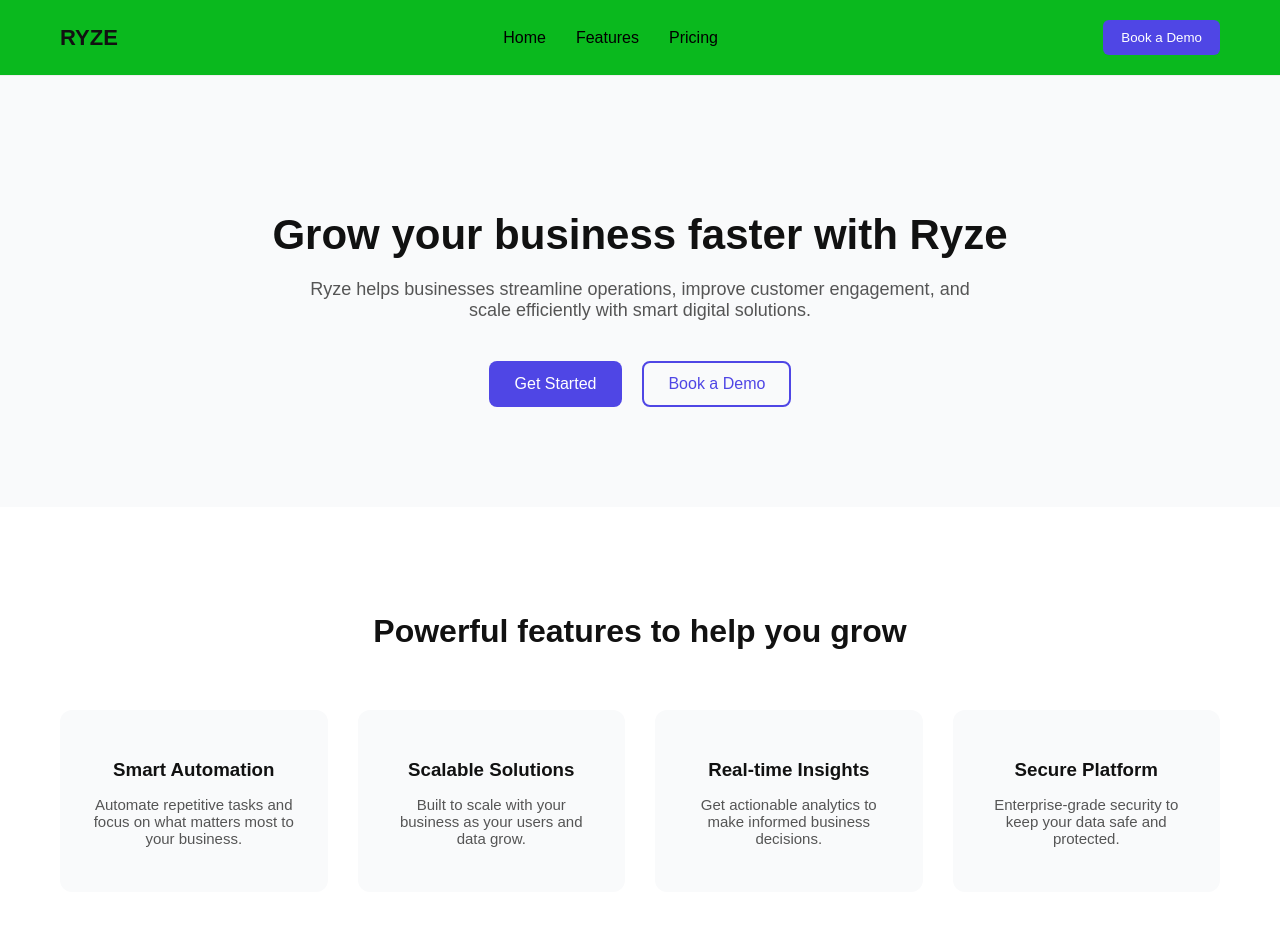
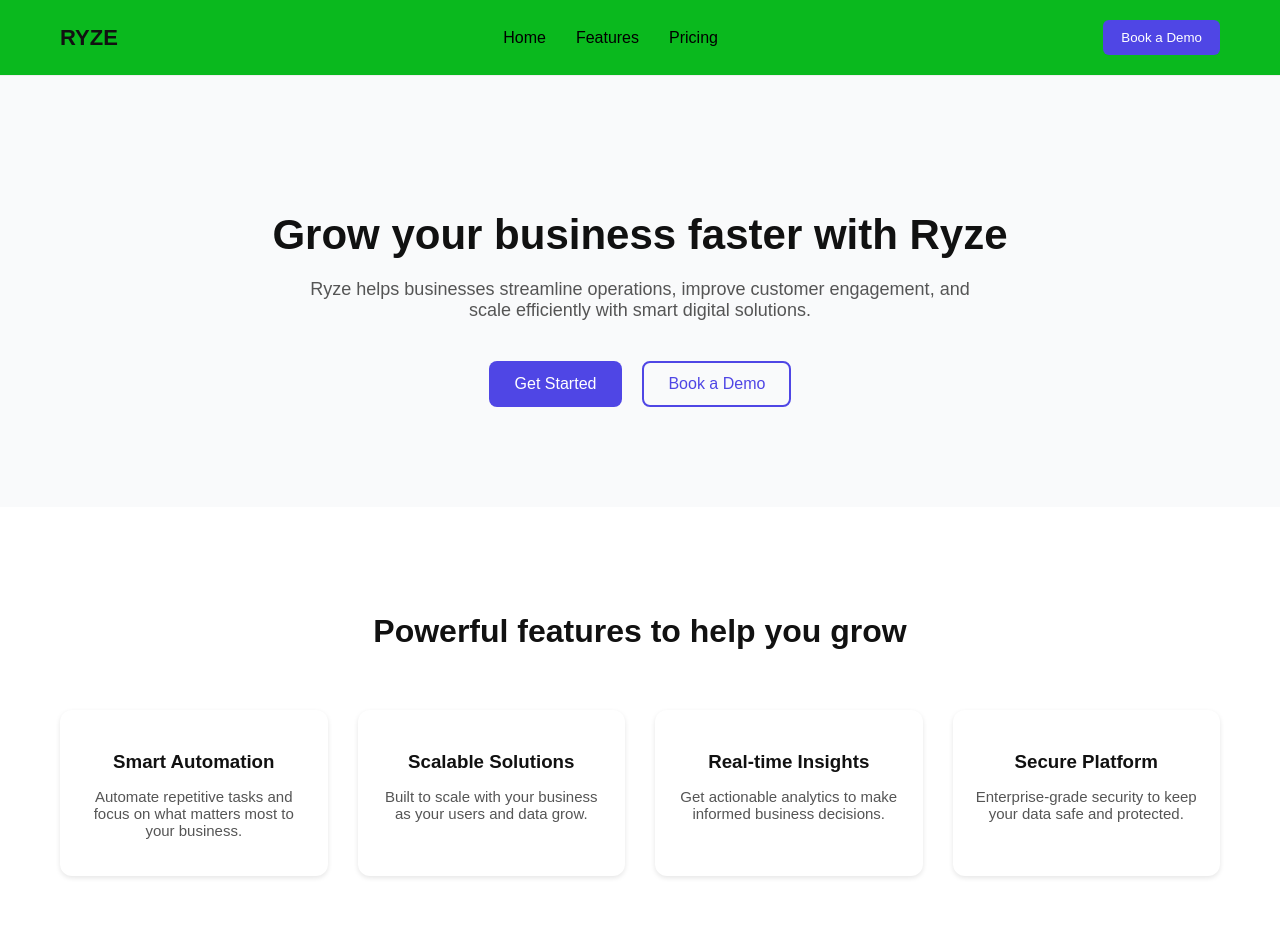
Before and after one commit to Nandini-Kalva/ryze-website-redesign-assesment, a React (Vite) app: page / in a window 1280 px wide. Shown: the top 952 px of the page. Built offline with nearby package versions, Linux system fonts and the light colour scheme.

Commit message:
Update Features.jsx

```diff
--- a/src/components/Features.jsx
+++ b/src/components/Features.jsx
@@ -4,7 +4,7 @@ function Features() {
       <h2>Powerful features to help you grow</h2>
 
       <div className="features-grid">
-        <div className="feature-card">
+        <div className="feature-card card">
           <h3>Smart Automation</h3>
           <p>
             Automate repetitive tasks and focus on what matters most to your
@@ -12,21 +12,21 @@ function Features() {
           </p>
         </div>
 
-        <div className="feature-card">
+        <div className="feature-card card">
           <h3>Scalable Solutions</h3>
           <p>
             Built to scale with your business as your users and data grow.
           </p>
         </div>
 
-        <div className="feature-card">
+        <div className="feature-card card">
           <h3>Real-time Insights</h3>
           <p>
             Get actionable analytics to make informed business decisions.
           </p>
         </div>
 
-        <div className="feature-card">
+        <div className="feature-card card">
           <h3>Secure Platform</h3>
           <p>
             Enterprise-grade security to keep your data safe and protected.
```
